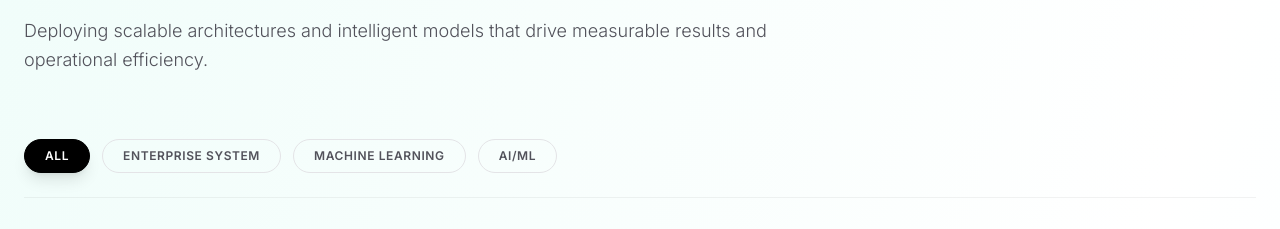
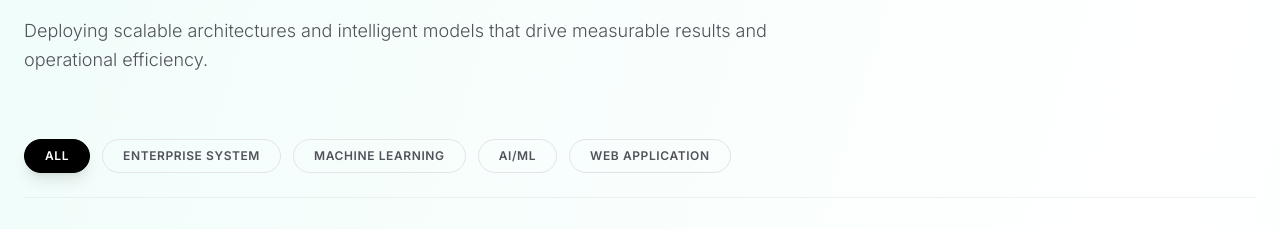
Before and after one commit to satrianugrahasaputra/portfolio, a Next.js app: page / in a window 1280 px wide. Shown: the part 1000-1229 px from the top of the page. Built offline with nearby package versions, Linux system fonts and the light colour scheme.

Commit message:
fix(projects): use portal for project modal and add Ayam Nusantara Victoria project

```diff
--- a/src/components/Projects.tsx
+++ b/src/components/Projects.tsx
@@ -3,6 +3,7 @@
 import { motion, useInView, AnimatePresence } from "framer-motion";
 import { fadeInUp, staggerContainer } from "@/lib/animations";
 import { useRef, useState, useEffect } from "react";
+import { createPortal } from "react-dom";
 import { HiExternalLink, HiCheckCircle, HiX, HiArrowRight } from "react-icons/hi";
 
 const projects = [
@@ -71,6 +72,23 @@ const projects = [
         year: "2026",
         status: "DEPLOYED",
         link: "https://github.com/satrianugrahasaputra/dda-online-ci4"
+    },
+    {
+        id: "PRJ-05",
+        title: "Ayam Nusantara Victoria (Web App)",
+        category: "Web Application",
+        description: "A modern culinary web portal featuring menu highlights, customer testimonials, photo galleries, and an automated WhatsApp-integrated order management system.",
+        longDescription: "Ayam Nusantara Victoria is a high-performance web platform designed to digitize and optimize ordering workflows for a local Indonesian cuisine restaurant. Built on top of Laravel, TailwindCSS, and Alpine.js, it includes full responsive navigation, interactive food gallery displays, local business SEO schema injection, and custom WhatsApp message templating for direct order placements.",
+        impacts: [
+            "Successfully built and deployed live landing page and digital menu system",
+            "Implemented automated checkout template messages directed to WhatsApp",
+            "Optimized local search engine optimization (SEO) using structured JSON-LD schemas",
+            "Designed a responsive UI to support online menus, dining reviews, and location routing"
+        ],
+        tags: ["Laravel", "TailwindCSS", "Alpine.js", "PHP", "SEO Schema", "MySQL"],
+        year: "2026",
+        status: "ACTIVE",
+        link: "https://umkm-ayam-nusantara.vercel.app/"
     }
 ];
 
@@ -80,6 +98,11 @@ export default function Projects() {
     const [selectedCategory, setSelectedCategory] = useState("All");
     const [activeProject, setActiveProject] = useState<typeof projects[0] | null>(null);
     const [isExpanded, setIsExpanded] = useState(false);
+    const [mounted, setMounted] = useState(false);
+
+    useEffect(() => {
+        setMounted(true);
+    }, []);
 
     // Get unique categories dynamically
     const categories = ["All", ...Array.from(new Set(projects.map((p) => p.category)))];
@@ -180,6 +203,7 @@ export default function Projects() {
             </div>
 
             {/* Premium Project Details Modal */}
+            {mounted && typeof window !== "undefined" && createPortal(
                 <AnimatePresence>
                     {activeProject && (
                         <motion.div
@@ -284,7 +308,9 @@ export default function Projects() {
                             </motion.div>
                         </motion.div>
                     )}
-            </AnimatePresence>
+                </AnimatePresence>,
+                document.body
+            )}
         </section>
     );
 }
```
Lines whose indentation alone changed are shown as unchanged.
